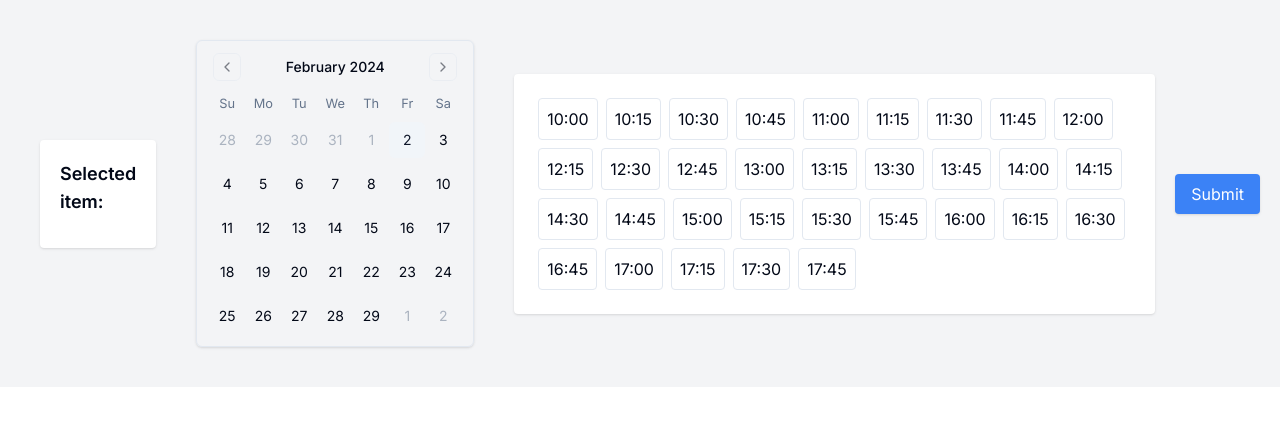
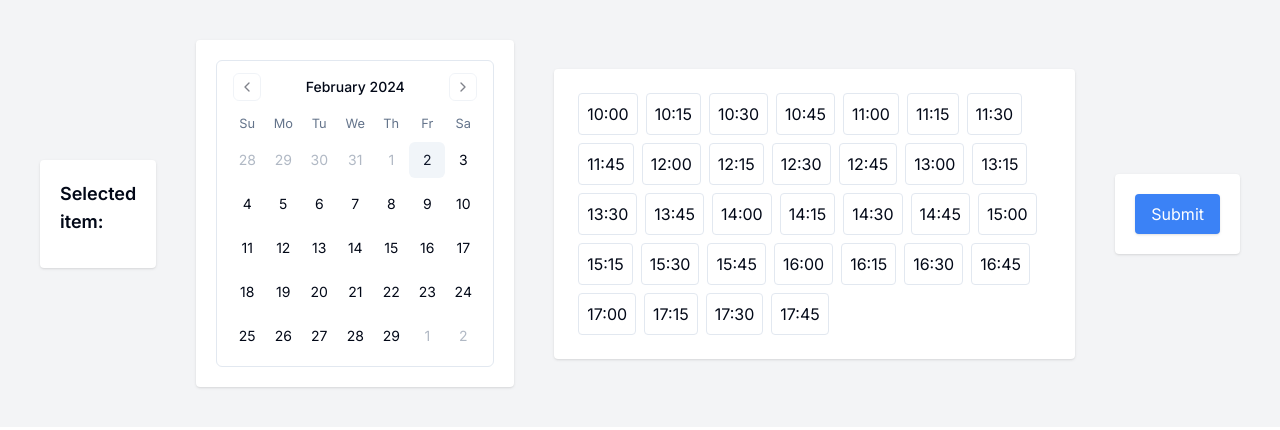
Before and after one commit to Mahii1972/cart, a Next.js app: page /cart in a window 1280 px wide. Shown: the top 430 px of the page. Built offline with nearby package versions, Linux system fonts and the light colour scheme; no server answers.

Commit message:
added flex container

```diff
--- a/src/app/cart/page.tsx
+++ b/src/app/cart/page.tsx
@@ -170,22 +170,25 @@ const CartPath: React.FC = () => {
   }
 
   return (
-    <div className="flex justify-center items-center bg-gray-100 p-5">
-      <div className="m-5 bg-white p-5 rounded shadow">
+    <div className="flex flex-col sm:flex-row md:flex-row justify-center items-center bg-gray-100 p-5">
+      <div className="m-5 bg-white p-5 rounded shadow w-full sm:w-1/2 md:w-auto">
         <p className="text-lg font-semibold mb-3">Selected item: {selectedItem}</p>
       </div>
+      <div className="m-5 bg-white p-5 rounded shadow w-full sm:w-1/2 md:w-auto">
         <Calendar
           mode="single"
           selected={date}
           onSelect={(newDate) => setDate(newDate)}
-        className="rounded-md border m-5 shadow"
+          className="rounded-md border"
           disabled={{
             before: new Date(),
           }}
         />
-      <div className="flex flex-wrap m-5 bg-white p-5 rounded shadow">
+      </div>
+      <div className="m-5 bg-white p-5 rounded shadow w-full sm:w-1/2 md:w-auto">
         {times}
       </div>
+      <div className="m-5 bg-white p-5 rounded shadow w-full sm:w-1/2 md:w-auto flex justify-center">
         <button
           className="bg-blue-500 text-white py-2 px-4 rounded shadow"
           onClick={handleSubmit}
@@ -193,7 +196,8 @@ const CartPath: React.FC = () => {
           Submit
         </button>
       </div>
-  );
+    </div>
+  )
 };
 
 export default CartPage;
```
Lines whose indentation alone changed are shown as unchanged.
